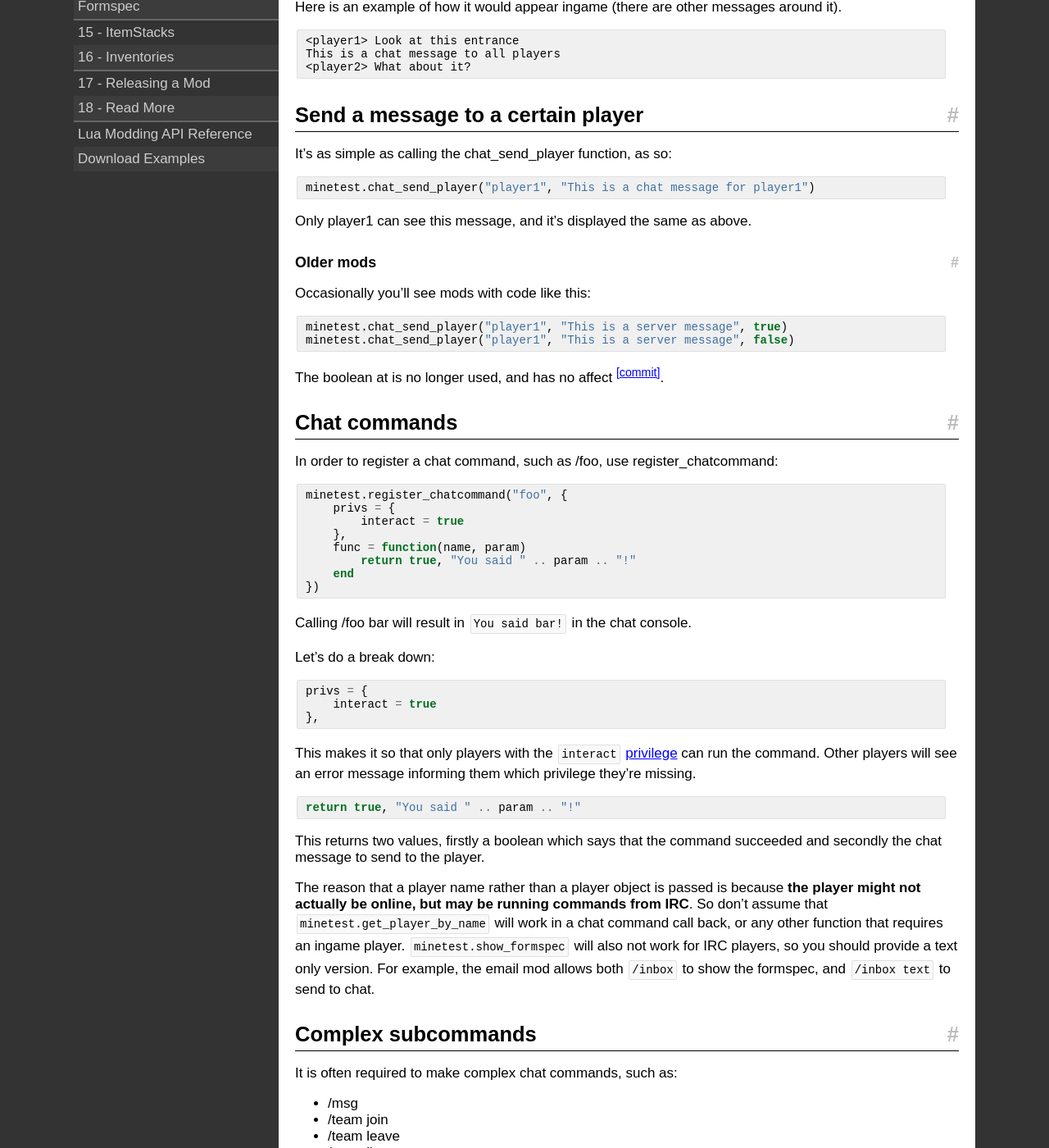
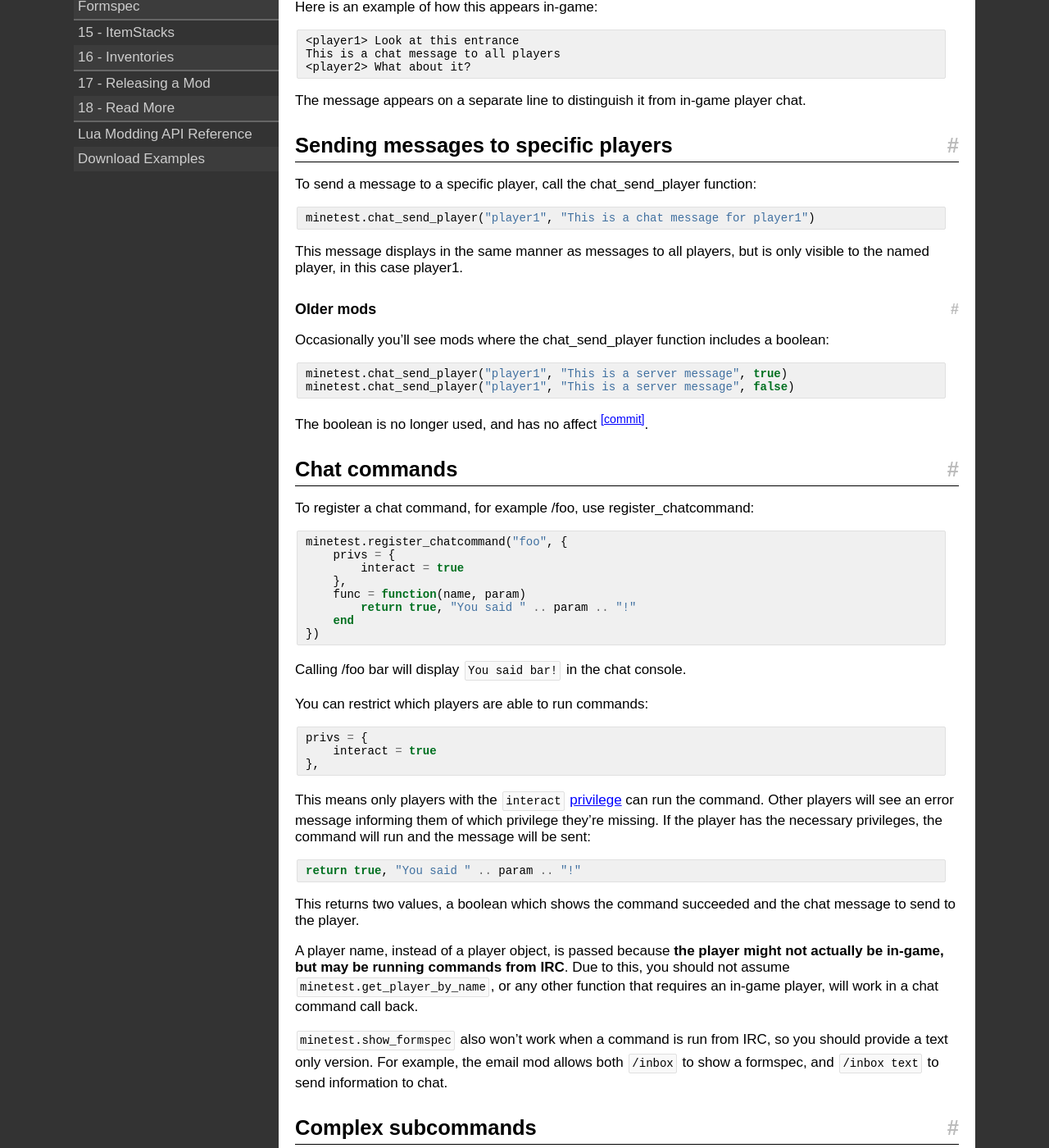
Before and after one commit to rubenwardy/minetest_modding_book, a Jekyll site: the page built from en/chapters/chat.md, in a window 1280 px wide and 1400 px high, scrolled down 453 px. Shown: the whole window at 82% size. Built offline with Jekyll 4.4.1, drawn with Linux system fonts in a browser that asks for light colours; nearby versions of some CDN libraries; some of the changed text lies outside the part shown.

Commit message:
Chat and Commands: Improve readability and grammar

```diff
--- a/en/chapters/chat.md
+++ b/en/chapters/chat.md
@@ -6,56 +6,59 @@ root: ../../
 
 ## Introduction
 
-In this chapter we will learn how to interact with player chat, including
+Mods can interact with player chat, including
 sending messages, intercepting messages and registering chat commands.
 
-* Send a message to all players.
-* Send a message to a certain player.
-* Chat commands.
-* Complex subcommands.
-* Intercepting messages.
+* [Sending messages to all players](#sending-messages-to-all-players)
+* [Sending messages to specific players](sending-messages-to-specific-players)
+* [Chat commands](#chat-commands)
+* [Complex subcommands](#complex-subcommands)
+* [Intercepting messages](#intercepting-messages)
 
-## Send a message to all players
+## Sending messages to all players
 
-It's as simple as calling the chat_send_all function, as so:
+To send a message to every player in the game, call the chat_send_all function.
 
 {% highlight lua %}
 minetest.chat_send_all("This is a chat message to all players")
 {% endhighlight %}
 
-Here is an example of how it would appear ingame (there are other messages
-around it).
+Here is an example of how this appears in-game:
 
     <player1> Look at this entrance
     This is a chat message to all players
     <player2> What about it?
 
-## Send a message to a certain player
+The message appears on a separate line to distinguish it from in-game player chat.
 
-It's as simple as calling the chat_send_player function, as so:
+## Sending messages to specific players
+
+To send a message to a specific player, call the chat_send_player function:
 
 {% highlight lua %}
 minetest.chat_send_player("player1", "This is a chat message for player1")
 {% endhighlight %}
 
-Only player1 can see this message, and it's displayed the same as above.
+This message displays in the same manner as messages to all players, but is
+only visible to the named player, in this case player1.
 
 ### Older mods
 
-Occasionally you'll see mods with code like this:
+Occasionally you'll see mods where the chat_send_player function includes a
+boolean:
 
 {% highlight lua %}
 minetest.chat_send_player("player1", "This is a server message", true)
 minetest.chat_send_player("player1", "This is a server message", false)
 {% endhighlight %}
 
-The boolean at is no longer used, and has no affect
+The boolean is no longer used, and has no affect
 <sup>[[commit]](https://github.com/minetest/minetest/commit/9a3b7715e2c2390a3a549d4e105ed8c18defb228)</sup>.
 
 
 ## Chat commands
 
-In order to register a chat command, such as /foo, use register_chatcommand:
+To register a chat command, for example /foo, use register_chatcommand:
 
 {% highlight lua %}
 minetest.register_chatcommand("foo", {
@@ -68,9 +71,9 @@ minetest.register_chatcommand("foo", {
 })
 {% endhighlight %}
 
-Calling /foo bar will result in `You said bar!` in the chat console.
+Calling /foo bar will display `You said bar!` in the chat console.
 
-Let's do a break down:
+You can restrict which players are able to run commands:
 
 {% highlight lua %}
 privs = {
@@ -78,23 +81,26 @@ privs = {
 },
 {% endhighlight %}
 
-This makes it so that only players with the `interact` [privilege](privileges.html) can run the
-command. Other players will see an error message informing them which
-privilege they're missing.
+This means only players with the `interact` [privilege](privileges.html) can run the
+command. Other players will see an error message informing them of which
+privilege they're missing. If the player has the necessary privileges, the command
+will run and the message will be sent:
 
 {% highlight lua %}
 return true, "You said " .. param .. "!"
 {% endhighlight %}
 
-This returns two values, firstly a boolean which says that the command succeeded
-and secondly the chat message to send to the player.
+This returns two values, a boolean which shows the command succeeded
+and the chat message to send to the player.
 
-The reason that a player name rather than a player object is passed is because
-**the player might not actually be online, but may be running commands from IRC**.
-So don't assume that `minetest.get_player_by_name` will work in a chat command call back,
-or any other function that requires an ingame player. `minetest.show_formspec` will also
-not work for IRC players, so you should provide a text only version. For example, the
-email mod allows both `/inbox` to show the formspec, and `/inbox text` to send to chat.
+A player name, instead of a player object, is passed because
+**the player might not actually be in-game, but may be running commands from IRC**.
+Due to this, you should not assume `minetest.get_player_by_name`, or any other
+function that requires an in-game player, will work in a chat command call back.
+
+`minetest.show_formspec` also won't work when a command is run from IRC, so you
+should provide a text only version. For example, the email mod allows both `/inbox`
+to show a formspec, and `/inbox text` to send information to chat.
 
 ## Complex subcommands
 
@@ -105,14 +111,14 @@ It is often required to make complex chat commands, such as:
 * /team leave <teamname>
 * /team list
 
-Traditionally mods implemented this using Lua patterns. However, a much easier
-way is to use a mod library that I wrote to do this for you.
-See [Complex Chat Commands](chat_complex.html).
+Many mods implement this using Lua patterns; however, a much easier
+approach is to use a mod library. See rubenwardy's
+[Complex Chat Commands](chat_complex.html).
 
 
 ## Intercepting messages
 
-You can use register_on_chat_message, like so:
+To intercept a message, use register_on_chat_message:
 
 {% highlight lua %}
 minetest.register_on_chat_message(function(name, message)
@@ -121,8 +127,8 @@ minetest.register_on_chat_message(function(name, message)
 end)
 {% endhighlight %}
 
-By returning false, we're allowing the chat message to be sent by the default
-handler. You can actually miss out the line `return false`, and it would still
+By returning false, you allow the chat message to be sent by the default
+handler. You can actually remove the line `return false`, and it would still
 work the same.
 
 **WARNING: CHAT COMMANDS ARE ALSO INTERCEPTED.** If you only want to catch
```
